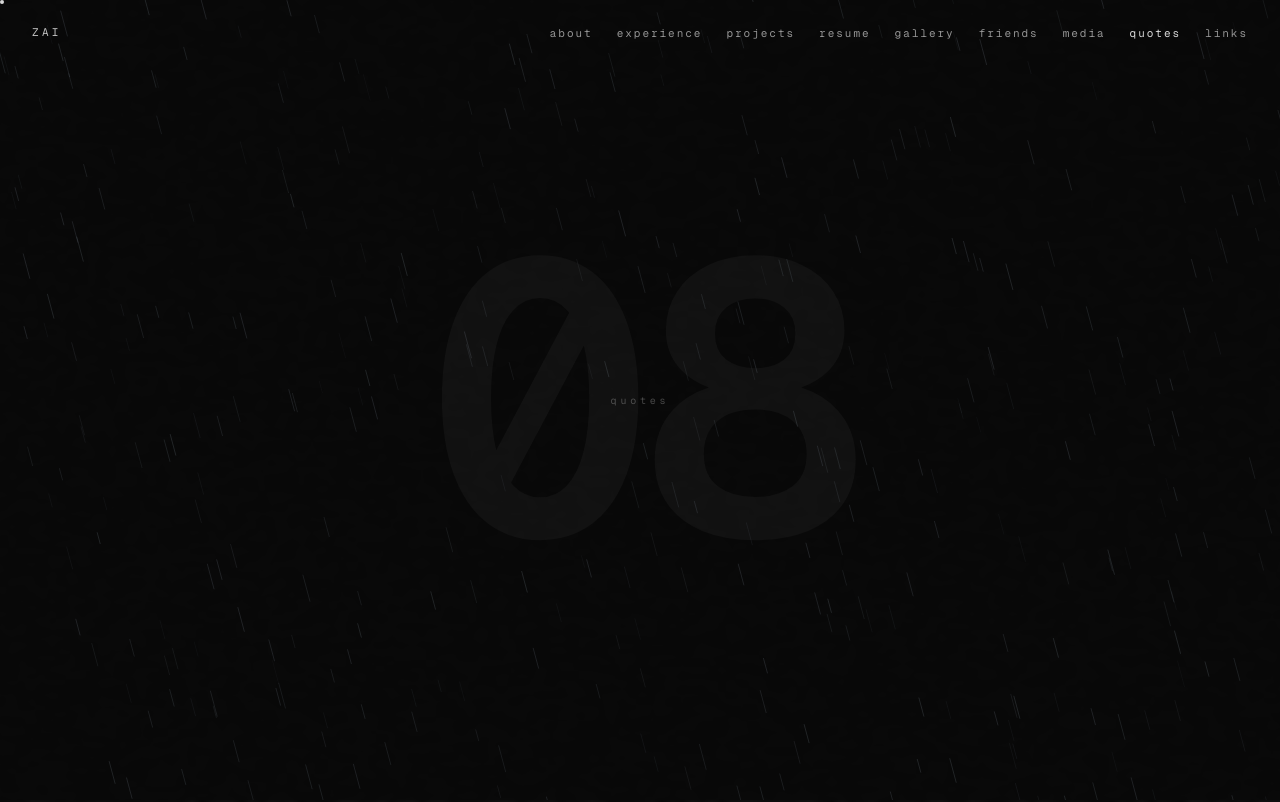
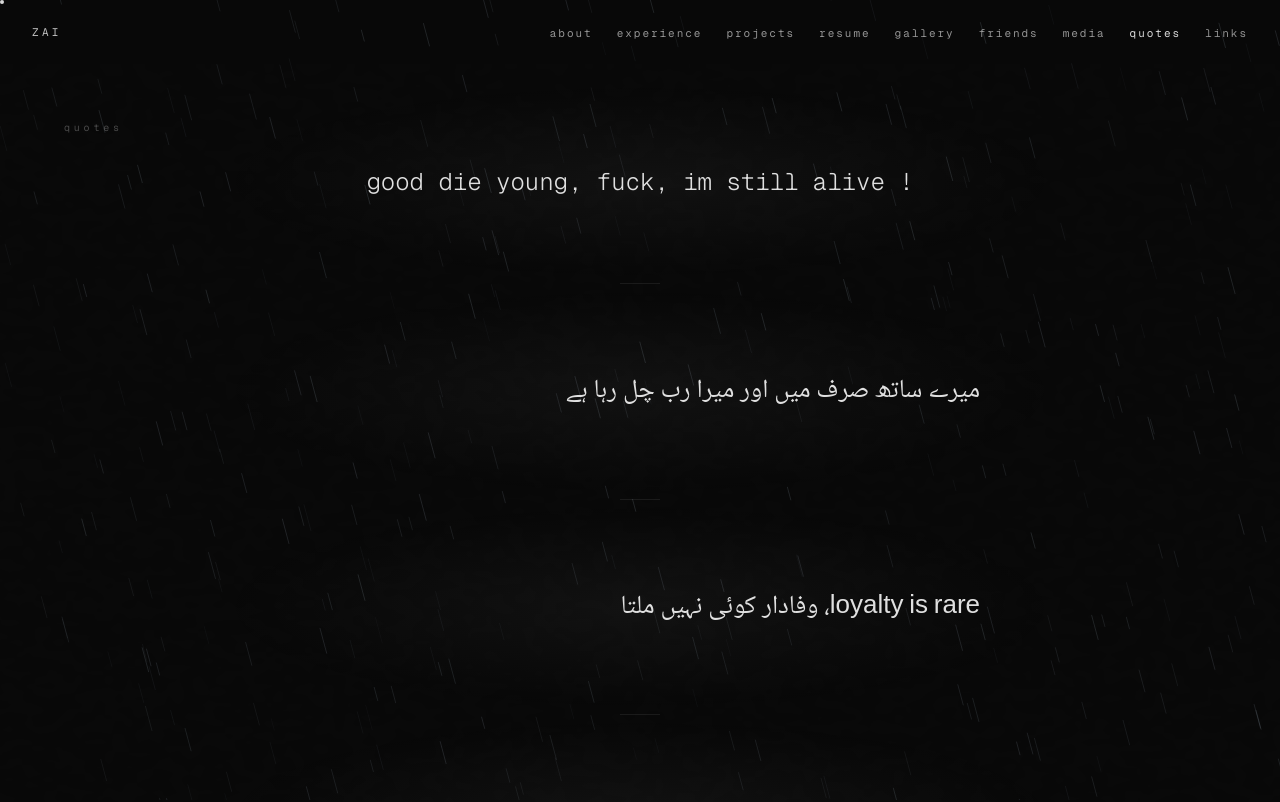
Before and after one commit to khanuzai/zaipersonal, a Next.js app: page /quotes in a window 1280 px wide. Shown: the top 802 px of the page. Built offline with nearby package versions, Linux system fonts and the light colour scheme.

Commit message:
quotes page v1

```diff
--- a/app/quotes/page.tsx
+++ b/app/quotes/page.tsx
@@ -1,41 +1,5 @@
-"use client";
-
-import { motion } from "framer-motion";
+import Quotes from "@/components/Quotes";
 
 export default function QuotesPage() {
-  return (
-    <main className="relative min-h-screen flex items-center justify-center">
-      <motion.div
-        aria-hidden
-        className="pointer-events-none absolute inset-0 flex items-center justify-center select-none overflow-hidden"
-        initial={{ opacity: 0, scale: 1.08 }}
-        animate={{ opacity: 1, scale: 1 }}
-        transition={{ duration: 1.5, ease: [0.25, 0.46, 0.45, 0.94] }}
-        style={{
-          fontSize: "clamp(180px, 30vw, 420px)",
-          fontFamily: "var(--font-geist-mono)",
-          fontWeight: 700,
-          color: "rgba(240,240,240,0.034)",
-          letterSpacing: "-0.04em",
-          lineHeight: 1,
-        }}
-      >
-        08
-      </motion.div>
-      <motion.p
-        className="relative"
-        initial={{ opacity: 0 }}
-        animate={{ opacity: 1 }}
-        transition={{ duration: 1, delay: 0.3, ease: "easeOut" }}
-        style={{
-          fontFamily: "var(--font-geist-mono)",
-          fontSize: "10px",
-          letterSpacing: "0.38em",
-          color: "rgba(240,240,240,0.28)",
-        }}
-      >
-        quotes
-      </motion.p>
-    </main>
-  );
+  return <Quotes />;
 }
--- /dev/null
+++ b/components/Quotes.tsx
@@ -0,0 +1,200 @@
+"use client";
+
+import React, { useEffect, useRef } from "react";
+import { motion } from "framer-motion";
+import { gsap } from "gsap";
+import { ScrollTrigger } from "gsap/ScrollTrigger";
+
+interface Quote {
+  text: string;
+  lang: "en" | "ur";
+}
+
+const QUOTES: Quote[] = [
+  { text: "good die young, fuck, im still alive !", lang: "en" },
+  { text: "میرے ساتھ صرف میں اور میرا رب چل رہا ہے", lang: "ur" },
+  { text: "loyalty is rare، وفادار کوئی نہیں ملتا", lang: "ur" },
+  { text: "mera record dekh, im not to fuck around with !", lang: "en" },
+  { text: "ضرورت اور خواہش میں فرق رکھتا ہوں", lang: "ur" },
+  { text: "تجھے لگتا ہے سب کچھ بتا چکا میں، میں نے کاغذ پہ غم تو اتارے ہی نہیں", lang: "ur" },
+  { text: "تیری محفلوں میں لوگ بہت، میری محفلوں میں سوگ بہت", lang: "ur" },
+  { text: "ایک ہی گلی سے نکلے تھے میں اور وہ، اس کے گھر خوشی گئی میرے گھر غم گیا", lang: "ur" },
+  { text: "تم پہ ایک اور نظم لکھی، بولو کیا عنوان رکھوں؟", lang: "ur" },
+  { text: "میرے ساتھ صرف میں اور میرا رب چل رہا ہے", lang: "ur" },
+  { text: "اس کے در پہ کوئی خواہش ادھوری نہیں ہوتی", lang: "ur" },
+  { text: "تم آنے کی آواز جو دو، میں بھاری دسترخوان رکھوں", lang: "ur" },
+  { text: "تم کو دیکھنے کے دس بہانے روز کرتے", lang: "ur" },
+  { text: "مرد رکھ ہی نہیں سکتا کچھ ماں سے پہلے", lang: "ur" },
+  { text: "١٢٥ کی ٹنکی سے پیٹرول تھا سونگھتا", lang: "ur" },
+];
+
+export default function Quotes() {
+  const sectionRef = useRef<HTMLElement>(null);
+  const quoteRefs  = useRef<(HTMLDivElement | null)[]>([]);
+
+  useEffect(() => {
+    gsap.registerPlugin(ScrollTrigger);
+
+    const ctx = gsap.context(() => {
+      quoteRefs.current.forEach((el) => {
+        if (!el) return;
+        gsap.fromTo(
+          el,
+          { opacity: 0, y: 50, filter: "blur(8px)" },
+          {
+            opacity: 1,
+            y: 0,
+            filter: "blur(0px)",
+            duration: 1.4,
+            ease: "power4.out",
+            scrollTrigger: {
+              trigger: el,
+              start: "top 88%",
+              once: true,
+            },
+          },
+        );
+      });
+    }, sectionRef);
+
+    return () => ctx.revert();
+  }, []);
+
+  return (
+    <main
+      ref={sectionRef}
+      style={{
+        minHeight: "100vh",
+        backgroundColor: "#080808",
+        position: "relative",
+        paddingTop: "160px",
+        paddingBottom: "160px",
+      }}
+    >
+      {/* Section label */}
+      <motion.p
+        initial={{ opacity: 0 }}
+        animate={{ opacity: 1 }}
+        transition={{ duration: 1, delay: 0.3 }}
+        style={{
+          position: "absolute",
+          top: "120px",
+          left: "4rem",
+          fontFamily: "var(--font-geist-mono)",
+          fontSize: "10px",
+          letterSpacing: "0.38em",
+          color: "rgba(240,240,240,0.28)",
+          textTransform: "lowercase",
+          zIndex: 10,
+        }}
+      >
+        quotes
+      </motion.p>
+
+      {/* Quotes list */}
+      <div
+        style={{
+          position: "relative",
+          zIndex: 10,
+          display: "flex",
+          flexDirection: "column",
+          alignItems: "center",
+          paddingLeft: "1.5rem",
+          paddingRight: "1.5rem",
+        }}
+      >
+        {QUOTES.map((q, i) => (
+          <React.Fragment key={i}>
+
+            {/* Quote + glow wrapper */}
+            <div
+              ref={(el) => { quoteRefs.current[i] = el; }}
+              style={{
+                position: "relative",
+                width: "100%",
+                maxWidth: "680px",
+                textAlign: q.lang === "ur" ? "right" : "center",
+              }}
+            >
+              {/* Radial glow — sits behind the text */}
+              <div
+                aria-hidden
+                style={{
+                  position: "absolute",
+                  inset: "-80px -100px",
+                  background:
+                    "radial-gradient(ellipse at center, rgba(240,240,240,0.045) 0%, transparent 68%)",
+                  pointerEvents: "none",
+                  zIndex: 0,
+                }}
+              />
+
+              <p
+                style={
+                  q.lang === "ur"
+                    ? {
+                        position: "relative",
+                        zIndex: 1,
+                        fontFamily: "var(--font-urdu), serif",
+                        fontSize: "26px",
+                        color: "#E0E0E0",
+                        fontWeight: 400,
+                        lineHeight: 2.1,
+                        direction: "rtl",
+                      }
+                    : {
+                        position: "relative",
+                        zIndex: 1,
+                        fontFamily: "var(--font-geist-mono)",
+                        fontSize: "24px",
+                        color: "#E0E0E0",
+                        fontWeight: 300,
+                        lineHeight: 1.8,
+                      }
+                }
+              >
+                {q.text}
+              </p>
+            </div>
+
+            {/* Divider — barely visible line between quotes */}
+            {i < QUOTES.length - 1 && (
+              <div
+                style={{
+                  width: "100%",
+                  maxWidth: "680px",
+                  padding: "80px 0",
+                  display: "flex",
+                  justifyContent: "center",
+                }}
+              >
+                <div
+                  style={{
+                    width: "40px",
+                    height: "1px",
+                    backgroundColor: "rgba(240,240,240,0.08)",
+                  }}
+                />
+              </div>
+            )}
+
+          </React.Fragment>
+        ))}
+
+        {/* Footer */}
+        <p
+          style={{
+            marginTop: "140px",
+            fontFamily: "var(--font-geist-mono)",
+            fontSize: "10px",
+            color: "rgba(240,240,240,0.30)",
+            letterSpacing: "0.22em",
+            textAlign: "center",
+          }}
+        >
+          — words that stayed
+        </p>
+      </div>
+    </main>
+  );
+}
```
